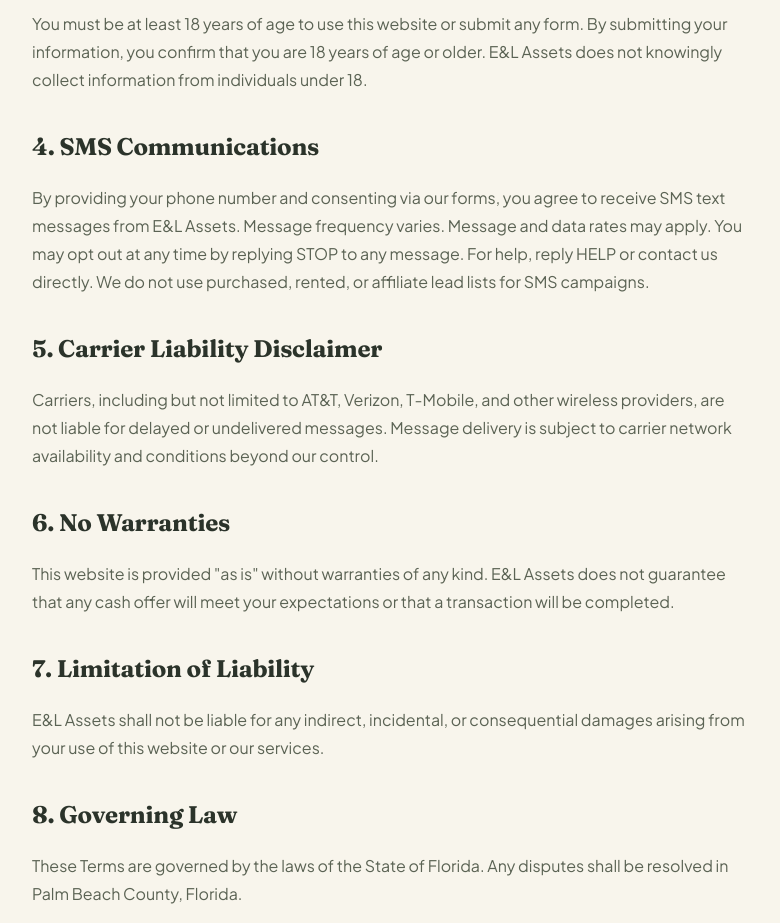
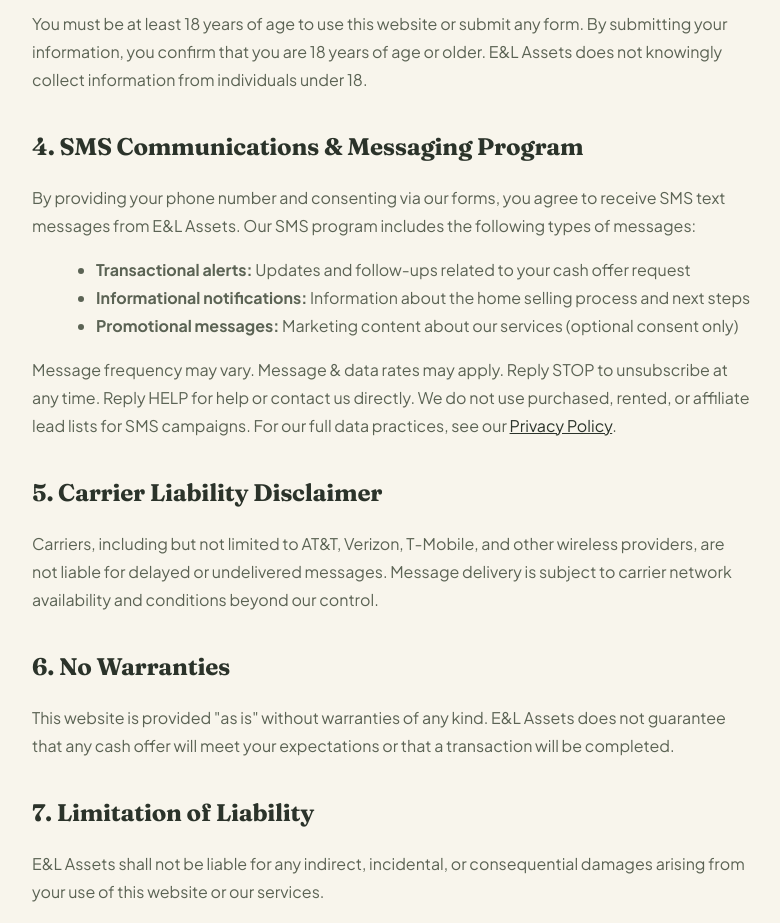
Before and after one commit to frantz-design/https-github.com-yourname-home-sweet-pics, a website built with Vite: page terms.html in a window 1280 px wide. Shown: the part 840-1763 px from the top of the page, without its empty margins (248-1028 px from the left). Built offline with nearby package versions, Linux system fonts and the light colour scheme.

Commit message:
Fix remaining A2P items: exact STOP/frequency/rates wording, SMS program description, Privacy Policy link in Terms

```diff
--- a/terms.html
+++ b/terms.html
@@ -61,8 +61,14 @@
       <h2 style="color:var(--forest-deep); margin-top:32px; margin-bottom:12px;">3. Age Restriction</h2>
       <p>You must be at least 18 years of age to use this website or submit any form. By submitting your information, you confirm that you are 18 years of age or older. E&amp;L Assets does not knowingly collect information from individuals under 18.</p>
 
-      <h2 style="color:var(--forest-deep); margin-top:32px; margin-bottom:12px;">4. SMS Communications</h2>
-      <p>By providing your phone number and consenting via our forms, you agree to receive SMS text messages from E&amp;L Assets. Message frequency varies. Message and data rates may apply. You may opt out at any time by replying STOP to any message. For help, reply HELP or contact us directly. We do not use purchased, rented, or affiliate lead lists for SMS campaigns.</p>
+      <h2 style="color:var(--forest-deep); margin-top:32px; margin-bottom:12px;">4. SMS Communications &amp; Messaging Program</h2>
+      <p>By providing your phone number and consenting via our forms, you agree to receive SMS text messages from E&amp;L Assets. Our SMS program includes the following types of messages:</p>
+      <ul style="margin:12px 0 12px 24px;">
+        <li><strong>Transactional alerts:</strong> Updates and follow-ups related to your cash offer request</li>
+        <li><strong>Informational notifications:</strong> Information about the home selling process and next steps</li>
+        <li><strong>Promotional messages:</strong> Marketing content about our services (optional consent only)</li>
+      </ul>
+      <p>Message frequency may vary. Message &amp; data rates may apply. Reply STOP to unsubscribe at any time. Reply HELP for help or contact us directly. We do not use purchased, rented, or affiliate lead lists for SMS campaigns. For our full data practices, see our <a href="privacy.html" style="color:var(--forest-deep); text-decoration:underline;">Privacy Policy</a>.</p>
 
       <h2 style="color:var(--forest-deep); margin-top:32px; margin-bottom:12px;">5. Carrier Liability Disclaimer</h2>
       <p>Carriers, including but not limited to AT&amp;T, Verizon, T-Mobile, and other wireless providers, are not liable for delayed or undelivered messages. Message delivery is subject to carrier network availability and conditions beyond our control.</p>
```
